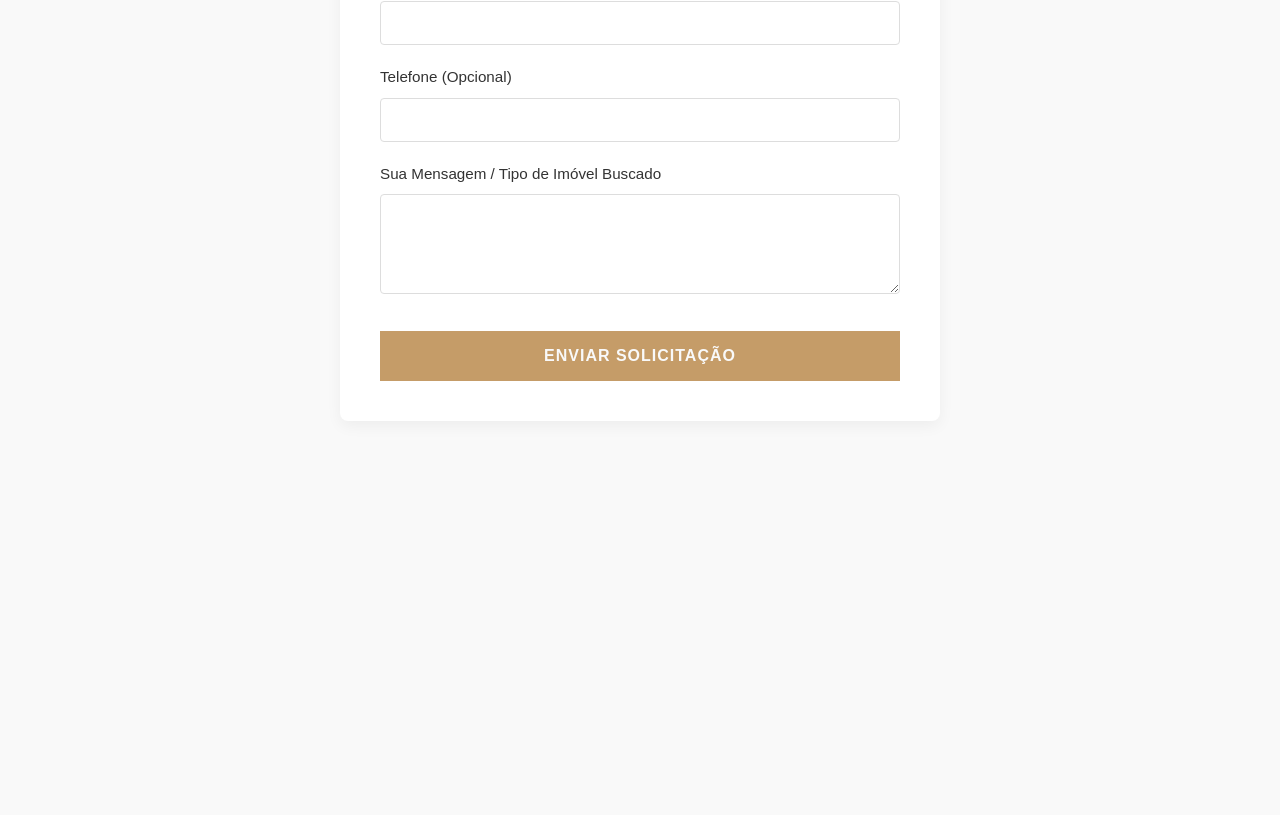
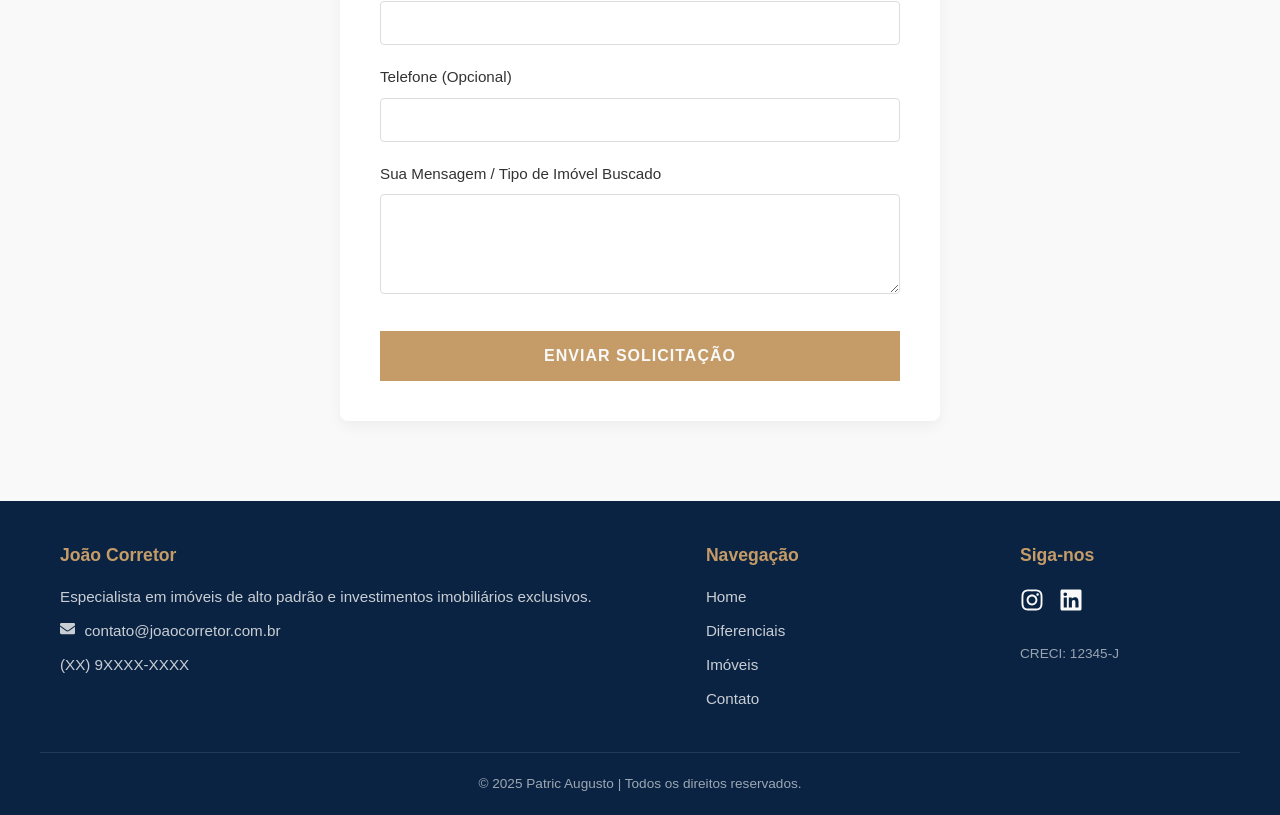
Before and after one commit to PatricAugusto/Free-Template-Corretor-v1, a React (Vite) app: page / in a window 1280 px wide. Shown: the part 2630-3445 px from the top of the page. Before the commit the page ends 3131 px from the top, so only its background shows below. Built offline with nearby package versions, Linux system fonts and the light colour scheme.

Commit message:
feat: Adiciona Footer Component
Finaliza a estrutura da landing page com o rodapé.

```diff
--- a/src/App.jsx
+++ b/src/App.jsx
@@ -4,6 +4,7 @@ import { HeroSection } from './components/HeroSection';
 import { FeatureSection } from './components/FeatureSection';
 import { PropertiesPreview } from './components/PropertiesPreview';
 import { ContactForm } from './components/ContactForm';
+import { Footer } from './components/Footer';
 
 const Container = styled.div`
   max-width: 1200px;
@@ -23,6 +24,7 @@ function App() {
         <ContactForm />
       </Container>
 
+      <Footer />
     </div>
   );
 }
--- /dev/null
+++ b/src/components/Footer.jsx
@@ -0,0 +1,124 @@
+import React from 'react';
+import styled from 'styled-components';
+import { FaInstagram, FaLinkedin, FaEnvelope } from 'react-icons/fa';
+
+const FooterWrapper = styled.footer`
+  background-color: var(--color-primary);
+  color: var(--color-background);
+  padding: 40px 0 20px;
+`;
+
+const FooterContainer = styled.div`
+  max-width: 1200px;
+  margin: 0 auto;
+  padding: 0 20px;
+  display: flex;
+  justify-content: space-between;
+  align-items: flex-start;
+  flex-wrap: wrap;
+  gap: 30px;
+  border-bottom: 1px solid rgba(255, 255, 255, 0.1);
+  padding-bottom: 30px;
+  margin-bottom: 20px;
+`;
+
+const FooterColumn = styled.div`
+  min-width: 200px;
+
+  @media (max-width: 768px) {
+    min-width: 100%;
+  }
+`;
+
+const ColumnTitle = styled.h4`
+  font-size: 1.1rem;
+  font-weight: 600;
+  margin-bottom: 15px;
+  color: var(--color-secondary);
+`;
+
+const FooterLink = styled.a`
+  display: block;
+  color: var(--color-background);
+  text-decoration: none;
+  margin-bottom: 10px;
+  font-size: 0.95rem;
+  opacity: 0.8;
+  transition: opacity 0.3s ease;
+
+  &:hover {
+    opacity: 1;
+    color: var(--color-secondary);
+  }
+`;
+
+const SocialLinks = styled.div`
+  display: flex;
+  gap: 15px;
+  margin-top: 15px;
+`;
+
+const SocialIcon = styled(FooterLink)`
+  display: inline-block;
+  font-size: 1.5rem;
+  margin-bottom: 0;
+  opacity: 1;
+
+  &:hover {
+    color: var(--color-secondary);
+  }
+`;
+
+const Copyright = styled.div`
+  text-align: center;
+  font-size: 0.85rem;
+  color: rgba(255, 255, 255, 0.6);
+`;
+
+export const Footer = () => {
+  return (
+    <FooterWrapper>
+      <FooterContainer>
+        <FooterColumn>
+          <ColumnTitle>João Corretor</ColumnTitle>
+          <p style={{ marginBottom: '10px', fontSize: '0.95rem', opacity: 0.8 }}>
+            Especialista em imóveis de alto padrão e investimentos imobiliários exclusivos.
+          </p>
+          <FooterLink href="mailto:contato@joaocorretor.com.br">
+            <FaEnvelope style={{ marginRight: '5px' }} /> contato@joaocorretor.com.br
+          </FooterLink>
+          <p style={{ fontSize: '0.95rem', opacity: 0.8 }}>
+            (XX) 9XXXX-XXXX
+          </p>
+        </FooterColumn>
+
+        <FooterColumn>
+          <ColumnTitle>Navegação</ColumnTitle>
+          <FooterLink href="#home">Home</FooterLink>
+          <FooterLink href="#features">Diferenciais</FooterLink>
+          <FooterLink href="#properties">Imóveis</FooterLink>
+          <FooterLink href="#contact">Contato</FooterLink>
+        </FooterColumn>
+
+        <FooterColumn>
+          <ColumnTitle>Siga-nos</ColumnTitle>
+          <SocialLinks>
+            <SocialIcon href="https://instagram.com" target="_blank">
+              <FaInstagram />
+            </SocialIcon>
+            <SocialIcon href="https://linkedin.com" target="_blank">
+              <FaLinkedin />
+            </SocialIcon>
+          </SocialLinks>
+          <p style={{ fontSize: '0.85rem', opacity: 0.6, marginTop: '20px' }}>
+             CRECI: 12345-J
+          </p>
+        </FooterColumn>
+      </FooterContainer>
+
+      <Copyright>
+        &copy; {new Date().getFullYear()} Patric Augusto | Todos os direitos reservados.
+      </Copyright>
+    </FooterWrapper>
+  );
+};
```
